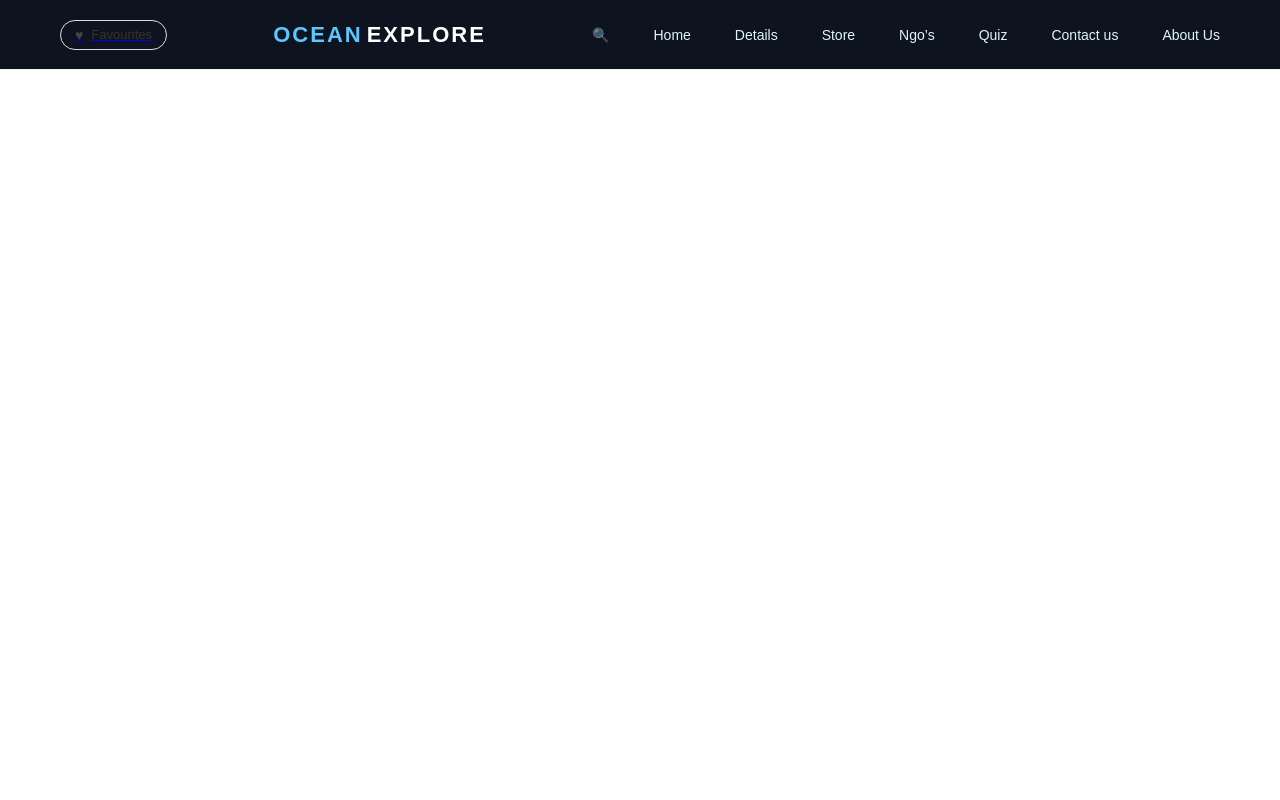
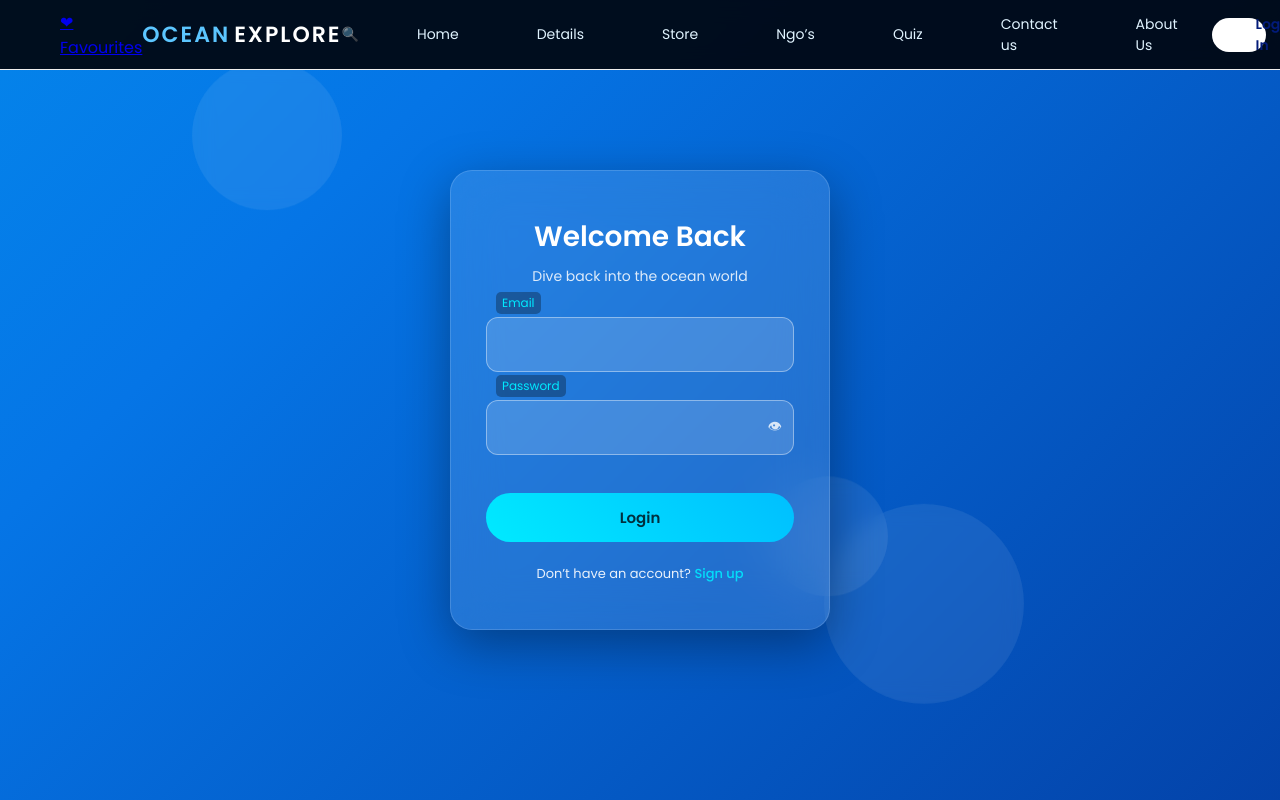
Before and after one commit to dhurvesh/SEALIFE-EXPLORER, a React (Vite) app in the folder SeaLife-Frontend/sea-life/: page /LogIn in a window 1280 px wide. Built offline with nearby package versions, Linux system fonts and the light colour scheme.

Commit message:
Sign-up Page

```diff
--- a/SeaLife-Frontend/sea-life/src/App.jsx
+++ b/SeaLife-Frontend/sea-life/src/App.jsx
@@ -45,6 +45,8 @@ import ContactUs from "./Components/pages/contact-us/ContactUs.jsx";
 import AboutUs from "./Components/pages/aboutus/AboutUs.jsx";
 import Favourites from "./Components/pages/Favourites/Favourites.jsx";
 import Ngo from "./Components/pages/ngo/NgoPage.jsx";
+import LogIn from "./Components/pages/LogIn/LogIn.jsx";
+
 
 function App() {
   return (
@@ -61,6 +63,7 @@ function App() {
         <Route path="/about" element={<AboutUs />} />
         <Route path="/favourites" element={<Favourites />} />
         <Route path="/ngo" element={<Ngo />} />
+        <Route path="/LogIn" element={<LogIn />} />
       </Routes>
       </div>
     </Router>
--- a/SeaLife-Frontend/sea-life/src/Components/Navbar/Navbar.css
+++ b/SeaLife-Frontend/sea-life/src/Components/Navbar/Navbar.css
@@ -37,7 +37,7 @@
   align-items: center;
   gap: 8px;
   background: transparent;
-  border: 1px solid #ddd;
+  border: 1px solid #251c1c;
   border-radius: 20px;
   padding: 6px 14px;
   font-size: 13px;
@@ -84,7 +84,7 @@
 .navbar nav a {
   text-decoration: none;
   font-size: 13px;
-  color: #111;
+  color: #fffefe;
   position: relative;
 }
 
@@ -119,3 +119,47 @@
   content: "⎋";
   font-size: 16px;
 }
+/* Keep original layout untouched */
+
+.nav-links {
+  display: flex;
+  justify-content: flex-end;
+}
+
+/* Gooey wrapper */
+.gooey-wrapper {
+  position: relative;
+  display: inline-flex;
+  align-items: center;
+  gap: 28px;
+}
+
+/* Links */
+.gooey-wrapper a {
+  position: relative;
+  z-index: 3;
+  text-decoration: none;
+  color: white;
+  padding: 6px 14px;
+  transition: 0.3s;
+}
+
+/* Active link */
+.gooey-wrapper a.active {
+  color: #021b79;
+  font-weight: 600;
+}
+
+/* Blob */
+.gooey-blob {
+  position: absolute;
+  height: 34px;
+  background: white;
+  border-radius: 50px;
+  top: 50%;
+  transform: translateY(-50%);
+  left: 0;
+  width: 0;
+  z-index: 1;
+  transition: all 0.4s ease;
+}
--- a/SeaLife-Frontend/sea-life/src/Components/Navbar/Navbar.jsx
+++ b/SeaLife-Frontend/sea-life/src/Components/Navbar/Navbar.jsx
@@ -1,29 +1,70 @@
-import React from "react";
-import { Link } from "react-router-dom";
+import React, { useEffect, useRef } from "react";
+import { NavLink, useLocation } from "react-router-dom";
 import "./Navbar.css";
 
 const Navbar = () => {
+  const navRef = useRef(null);
+  const blobRef = useRef(null);
+  const location = useLocation();
+
+  useEffect(() => {
+    const moveBlob = () => {
+      const active = navRef.current.querySelector(".active");
+      if (active && blobRef.current) {
+        blobRef.current.style.left = active.offsetLeft + "px";
+        blobRef.current.style.width = active.offsetWidth + "px";
+      }
+    };
+
+    moveBlob();
+    window.addEventListener("resize", moveBlob);
+    return () => window.removeEventListener("resize", moveBlob);
+  }, [location.pathname]);
+
   return (
     <header className="navbar">
-      <Link to="/favourites">
-        <button>Favourites</button>
-      </Link>
+      <NavLink to="/favourites" className="fav-btn">
+        ❤ Favourites
+      </NavLink>
 
       <div className="logo">
         OCEAN<span>EXPLORE</span>
       </div>
 
-      <nav>
-        <Link to="/">Home</Link>
-        <Link to="/details">Details</Link>
-        <Link to="/store">Store</Link>
-        <Link to="/ngo">Ngo’s</Link>
-        <Link to="/quiz">Quiz</Link>
-        <Link to="/contact">Contact us</Link>
-        <Link to="/about">About Us</Link>
+      <nav className="nav-links">
+        <div className="gooey-wrapper" ref={navRef}>
+          <span className="gooey-blob" ref={blobRef}></span>
+
+          <NavLink to="/" end>Home</NavLink>
+          <NavLink to="/details">Details</NavLink>
+          <NavLink to="/store">Store</NavLink>
+          <NavLink to="/ngo">Ngo’s</NavLink>
+          <NavLink to="/quiz">Quiz</NavLink>
+          <NavLink to="/contact">Contact us</NavLink>
+          <NavLink to="/about">About Us</NavLink>
+          <NavLink to="/LogIn">Log In</NavLink>
+        </div>
       </nav>
+
+      {/* Gooey Filter */}
+      <svg width="0" height="0">
+        <defs>
+          <filter id="goo">
+            <feGaussianBlur in="SourceGraphic" stdDeviation="8" result="blur" />
+            <feColorMatrix
+              in="blur"
+              mode="matrix"
+              values="
+                1 0 0 0 0
+                0 1 0 0 0
+                0 0 1 0 0
+                0 0 0 20 -8"
+            />
+          </filter>
+        </defs>
+      </svg>
     </header>
   );
-}
+};
 
-export default Navbar
+export default Navbar;
--- /dev/null
+++ b/SeaLife-Frontend/sea-life/src/Components/pages/LogIn/LogIn.css
@@ -0,0 +1,177 @@
+@import url('https://fonts.googleapis.com/css2?family=Poppins:wght@300;400;500;600&display=swap');
+
+* {
+  margin: 0;
+  padding: 0;
+  box-sizing: border-box;
+  font-family: "Poppins", sans-serif;
+}
+
+/* BACKGROUND */
+.login-wrapper {
+  height: 100vh;
+  display: flex;
+  justify-content: center;
+  align-items: center;
+  background: linear-gradient(-45deg, #021b79, #0575e6, #00c6ff, #021b79);
+  background-size: 400% 400%;
+  animation: gradientMove 12s ease infinite;
+  position: relative;
+  overflow: hidden;
+}
+
+@keyframes gradientMove {
+  0% { background-position: 0% 50%; }
+  50% { background-position: 100% 50%; }
+  100% { background-position: 0% 50%; }
+}
+
+/* FLOATING BUBBLES */
+.bubble {
+  position: absolute;
+  border-radius: 50%;
+  background: rgba(255, 255, 255, 0.08);
+  backdrop-filter: blur(10px);
+  animation: float 10s infinite ease-in-out;
+}
+
+.bubble1 { width: 150px; height: 150px; top: 10%; left: 15%; }
+.bubble2 { width: 200px; height: 200px; bottom: 10%; right: 20%; animation-delay: 2s; }
+.bubble3 { width: 120px; height: 120px; top: 60%; left: 60%; animation-delay: 4s; }
+
+@keyframes float {
+  0% { transform: translateY(0px); }
+  50% { transform: translateY(-20px); }
+  100% { transform: translateY(0px); }
+}
+
+/* GLASS CARD */
+.login-card {
+  width: 380px;
+  padding: 45px 35px;
+  border-radius: 22px;
+  background: rgba(255, 255, 255, 0.12);
+  backdrop-filter: blur(25px);
+  box-shadow: 0 15px 50px rgba(0, 0, 0, 0.35);
+  color: #fff;
+  z-index: 2;
+  text-align: center;
+  border: 1px solid rgba(255,255,255,0.15);
+}
+
+.login-card h2 {
+  font-size: 28px;
+  margin-bottom: 8px;
+  font-weight: 600;
+}
+
+.subtitle {
+  font-size: 14px;
+  margin-bottom: 30px;
+  opacity: 0.85;
+}
+
+/* INPUT GROUP */
+.input-group {
+  position: relative;
+  margin-bottom: 28px;
+  text-align: left;
+}
+
+.input-group input {
+  width: 100%;
+  padding: 16px 14px;
+  background: rgba(255,255,255,0.15);
+  border: 1px solid rgba(255,255,255,0.4);
+  border-radius: 12px;
+  color: #fff;
+  font-size: 14px;
+  outline: none;
+  transition: 0.3s ease;
+}
+
+.input-group input:focus {
+  border-color: #00eaff;
+  box-shadow: 0 0 10px rgba(0,234,255,0.5);
+}
+
+/* LABEL */
+.input-group label {
+  position: absolute;
+  left: 16px;
+  top: 16px;
+  font-size: 14px;
+  color: rgba(255,255,255,0.8);
+  pointer-events: none;
+  transition: 0.3s ease;
+}
+
+/* FLOAT EFFECT */
+.input-group input:focus + label,
+.input-group input:not(:placeholder-shown) + label {
+  top: -8px;
+  left: 12px;
+  font-size: 12px;
+  color: #00eaff;
+  background: transparent;   /* 🔥 removed dark box */
+  padding: 0;
+}
+/* Floating label animation */
+.input-group input:focus + label,
+.input-group input:not(:placeholder-shown) + label {
+  top: -25px;
+  left: 10px;
+  font-size: 12px;
+  background: rgba(0,0,0,0.3);
+  padding: 2px 6px;
+  border-radius: 5px;
+  color: #00eaff;
+}
+
+/* PASSWORD TOGGLE */
+.toggle {
+  position: absolute;
+  right: 12px;
+  top: 50%;
+  transform: translateY(-50%);
+  cursor: pointer;
+  font-size: 14px;
+  color: rgba(255,255,255,0.8);
+}
+
+/* BUTTON */
+.login-btn {
+  width: 100%;
+  padding: 13px;
+  border-radius: 30px;
+  border: none;
+  background: linear-gradient(45deg, #00eaff, #00bfff);
+  color: #00303f;
+  font-weight: 600;
+  font-size: 15px;
+  cursor: pointer;
+  transition: 0.4s ease;
+  margin-top: 10px;
+}
+
+.login-btn:hover {
+  transform: translateY(-4px);
+  box-shadow: 0 10px 25px rgba(0, 255, 255, 0.6);
+}
+
+/* FOOTER */
+.footer-text {
+  margin-top: 22px;
+  font-size: 13px;
+  opacity: 0.9;
+}
+
+.footer-text span {
+  color: #00eaff;
+  cursor: pointer;
+  font-weight: 500;
+}
+
+.footer-text span:hover {
+  text-decoration: underline;
+}
--- /dev/null
+++ b/SeaLife-Frontend/sea-life/src/Components/pages/LogIn/LogIn.jsx
@@ -0,0 +1,54 @@
+import { useState } from "react";
+import "./Login.css";
+
+export default function Login() {
+  const [showPassword, setShowPassword] = useState(false);
+
+  const handleSubmit = (e) => {
+    e.preventDefault();
+    alert("Login Submitted 🌊");
+  };
+
+  return (
+    <div className="login-wrapper">
+
+      {/* Floating bubbles */}
+      <div className="bubble bubble1"></div>
+      <div className="bubble bubble2"></div>
+      <div className="bubble bubble3"></div>
+
+      <div className="login-card">
+        <h2>Welcome Back</h2>
+        <p className="subtitle">Dive back into the ocean world</p>
+
+        <form onSubmit={handleSubmit}>
+          <div className="input-group">
+            <input type="email" required />
+            <label>Email</label>
+          </div>
+
+          <div className="input-group">
+            <input
+              type={showPassword ? "text" : "password"}
+              required
+            />
+            <label>Password</label>
+
+            <span
+              className="toggle"
+              onClick={() => setShowPassword(!showPassword)}
+            >
+              {showPassword ? "🙈" : "👁"}
+            </span>
+          </div>
+
+          <button className="login-btn">Login</button>
+        </form>
+
+        <p className="footer-text">
+          Don’t have an account? <span>Sign up</span>
+        </p>
+      </div>
+    </div>
+  );
+}
```
